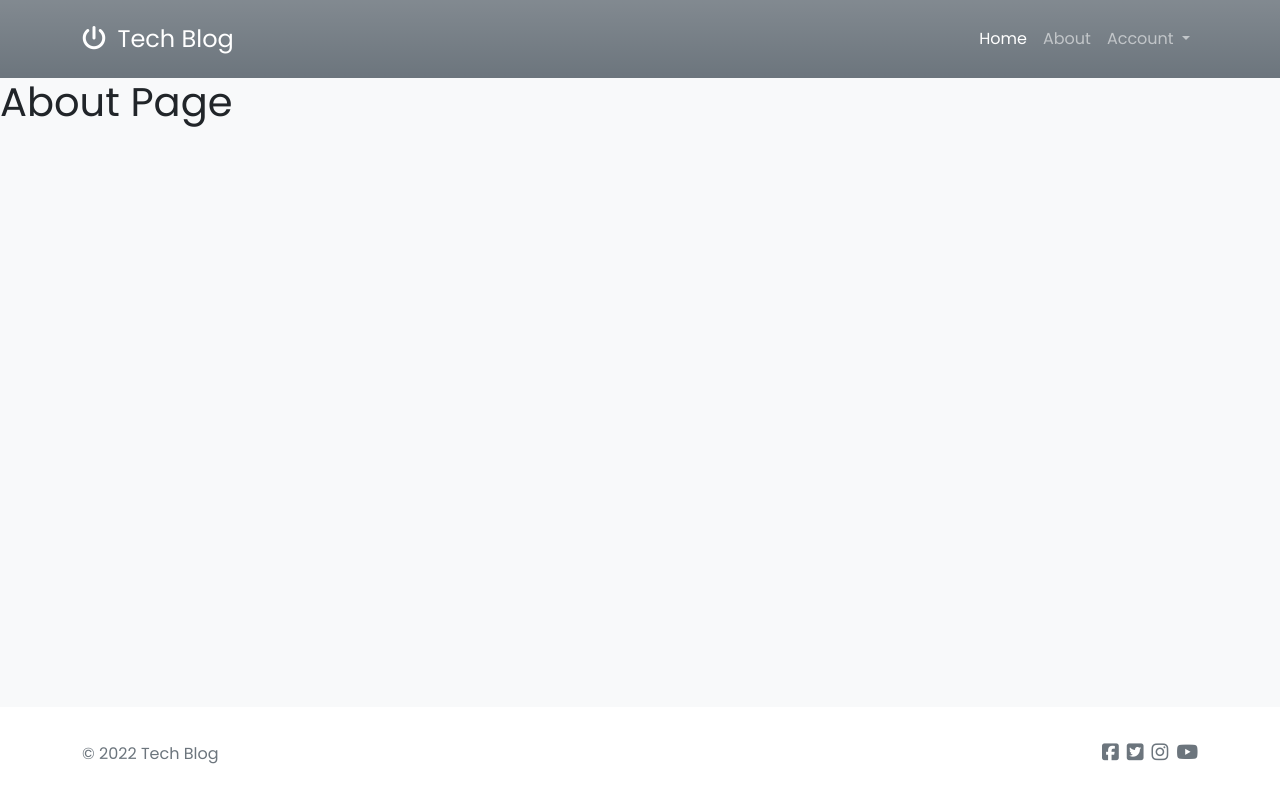
After one commit to LucasBehrendt/tech-blog, a Django app: template blog/templates/blog/about.html in a window 1280 px wide. The commit adds this page. Run offline with Django 3.2, Linux system fonts and the light colour scheme; the template is opened without the code that fills it, so the values that code supplies are empty; some libraries are stand-ins or nearby versions.

Commit message:
Add view, url & template for about page

```diff
--- /dev/null
+++ b/blog/templates/blog/about.html
@@ -0,0 +1,4 @@
+{% extends 'base.html' %}
+{% block content %}
+<h1>About Page</h1>
+{% endblock %}
--- a/blog/urls.py
+++ b/blog/urls.py
@@ -4,4 +4,5 @@ from . import views
 
 urlpatterns = [
     path('', views.PostList.as_view(), name='home'),
+    path('blog/about/', views.about, name='about'),
 ]
--- a/blog/views.py
+++ b/blog/views.py
@@ -4,7 +4,13 @@ from django.db.models import Count
 from .models import Post
 
 
+def about(request):
+    """About page render view"""
+    return render(request, 'blog/about.html')
+
+
 class PostList(ListView):
+    """Main post feed view"""
     model = Post
     ordering = ['-created_on']
     paginate_by = 2
--- a/templates/base.html
+++ b/templates/base.html
@@ -38,7 +38,7 @@
                             <a class="nav-link active" aria-current="page" href="{% url 'home' %}">Home</a>
                         </li>
                         <li class="nav-item">
-                            <a class="nav-link" href="#">About</a>
+                            <a class="nav-link" href="{% url 'about' %}">About</a>
                         </li>
                         <li class="nav-item dropdown">
                             <a class="nav-link dropdown-toggle" href="#" id="navbarDropdown" role="button"
```
